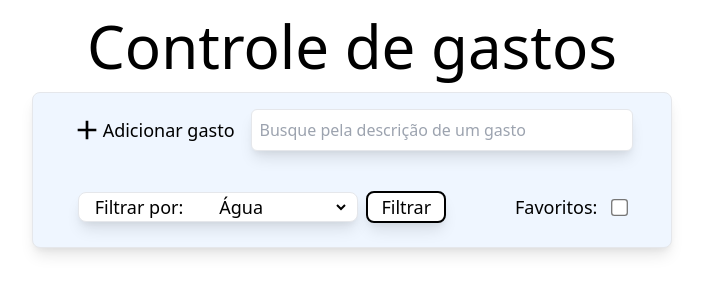
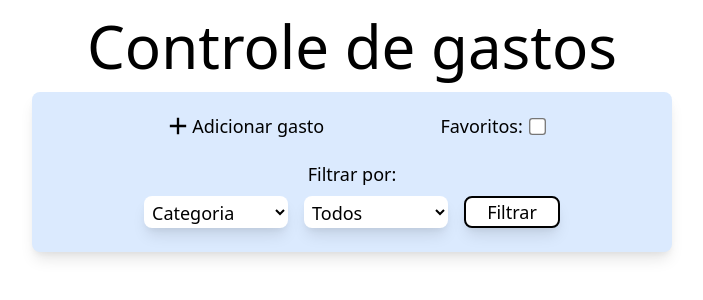
Before and after one commit to PGP27/controle-de-gastos, a React (Create React App) app: page / in a window 1280 px wide. Shown: the top 300 px of the page, without its empty margins (288-991 px from the left). Built offline with nearby package versions, Linux system fonts and the light colour scheme.

Commit message:
Latest update

```diff
--- a/src/components/ExpensesList/ExpensesList.js
+++ b/src/components/ExpensesList/ExpensesList.js
@@ -24,35 +24,41 @@ const ExpensesList = () => {
   if (expenses.length > 0) {
     return (
       <div className="flex justify-center w-full mt-6">
-        <ul className="w-full flex flex-col items-center border border-gray-200">
+        <ul className="w-full flex flex-col items-center shadow-lg border border-gray-200 xl:w-10/12">
           { expenses.map(({ id, category, number, description, creationDate, favorite }, index) => {
             const color = index % 2 === 0 ? 'bg-gray-100' : 'bg-gray-200';
             const favoriteText = favorite === true ? 'Sim' : 'Não';
             return (
-              <li key={ id } className={`w-full grid grid-cols-2 ${ color } sm:grid-cols-3 lg:flex flex-row`}>
-                <div className="flex flex-col w-full p-2 px-6 overflow-auto">
+              <li key={ id } className={`w-full grid grid-cols-2 ${ color } sm:grid-cols-3 lg:flex lg:justify-evenly`}>
+                <div className="flex flex-col w-60 p-2 px-6 xl:flex-row xl:items-center">
                   <span>Categoria:</span>
-                  <p className="overflow-auto">{ category }</p>
+                  <div className="xl:ml-2">
+                    <p>{ category }</p>
+                  </div>
                 </div>
-                <div className="flex flex-col w-full p-2 px-6 overflow-auto">
+                <div className="flex flex-col w-60 p-2 px-6 xl:flex-row xl:items-center">
                   <span>Valor:</span>
-                  <p className="overflow-auto">R$ { number }</p>
+                  <div className="xl:ml-2">
+                    <p className="overflow-auto">R${ number }</p>
+                  </div>
                 </div>
-                <div className="flex flex-col w-full p-2 px-6 overflow-auto">
-                  <span>Descrição:</span>
-                  <p className="overflow-auto">{ description }</p>
+                <div className="flex flex-col w-60 p-2 px-6 xl:flex-row xl:items-center">
+                  <span>Criação:</span>
+                  <div className="xl:ml-2">
+                    <p>{ creationDate }</p>
+                  </div>
                 </div>
-                <div className="flex flex-col w-full p-2 px-6 overflow-auto">
-                  <span>Criação:</span>
-                  <p className="overflow-auto">{ creationDate }</p>
+                <div className="flex flex-col w-60 p-2 px-6 xl:flex-row xl:items-center">
+                  <span>Favorito:</span>
+                  <div className="xl:ml-2">
+                    <p>{ favoriteText }</p>
+                  </div>
                 </div>
-                <div className="flex items-center w-full p-2 px-6">
-                  <span>Favorito:</span>
-                  <p className="ml-2">{ favoriteText }</p>
+                <div className="col-span-2 flex items-center w-60 p-2 px-6">
+                  <Link to={`/expense/${ id }`} className="text-blue-600 hover:underline">
+                    Ver detalhes
+                  </Link>
                 </div>
-                <Link to={`/expense/${ id }`} className="flex items-center w-full p-2 px-6 overflow-auto">
-                  Ver detalhes
-                </Link>
               </li>
             );
           }) }
--- a/src/components/Form/Form.js
+++ b/src/components/Form/Form.js
@@ -76,13 +76,14 @@ const Form = () => {
     const { number, category, description, favorite } = expense;
     const title = id ? 'Editar gasto' : 'Adicionar gasto';
     return (
-      <form className="w-full flex flex-col items-center p-2 shadow-lg rounded-lg border border-gray bg-blue-50 sm:w-4/5 lg:w-1/2">
+      <form className="w-full flex flex-col items-center p-2 shadow-lg rounded-lg border border-gray bg-blue-100 sm:w-4/5 lg:w-1/2">
         <legend className="mt-4 text-2xl">{ title }</legend>
         <div className="w-full flex flex-col items-center">
           <div className="flex flex-col w-4/5 mt-4">
             <span>Categoria:</span>
             <select
-              required name="category"
+              required
+              name="category"
               value={ category }
               onChange={ handleChange }
               className="p-2 outline-none shadow-lg rounded-md bg-white"
--- a/src/components/Header/Header.js
+++ b/src/components/Header/Header.js
@@ -1,50 +1,12 @@
 import React from 'react';
-import { Link } from 'react-router-dom';
-import { expenseCategoryTypes } from '../../utils/index';
-import addIcon from '../../images/add.svg';
+import HeaderOptions from './HeaderOptions';
+import HeaderSelect from './HeaderSelect';
 
 const Header = () => {
   return (
-    <header className="w-full flex flex-col items-center shadow-lg rounded-lg border border-gray bg-blue-50 sm:w-4/5 lg:w-1/2">
-      <div className="w-full flex justify-center mt-4 mb-4">
-        <Link to="/add-expense" className="flex items-center mr-2 rounded-full transition hover:bg-gray-200">
-          <img src={ addIcon } alt="Add icon" className="w-8" />
-          <span className="hidden mr-2 text-lg sm:flex">Adicionar gasto</span>
-        </Link>
-        <input
-          type="text"
-          placeholder="Busque pela descrição de um gasto"
-          className="w-4/5 shadow-lg p-2 rounded-md border border-gray focus:outline-none focus:ring-2 sm:w-3/5"
-          autoCorrect="off"
-          autoComplete="off"
-        />
-      </div>
-      <div className="w-full flex flex-col mt-4 mb-4 text-lg sm:flex-row sm:justify-evenly">
-        <div className="flex flex-col items-center mb-8 sm:flex-row sm:mb-0">
-          <div className="bg-white rounded-lg shadow-lg border border-gray">
-            <span className="px-2 mx-2">Filtrar por:</span>
-              <select className="px-2 mx-2 bg-white outline-none">
-                { expenseCategoryTypes.map((category) => (
-                  <option key={ category }>{ category }</option>
-                )) }
-                <option>Todos</option>
-              </select>
-          </div>
-          <button
-            type="button"
-            className="w-1/2 px-2 m-2 shadow-lg border-2 border-black rounded-lg bg-white transition hover:bg-green-100 sm:w-20"
-          >
-            Filtrar
-          </button>
-        </div>
-        <div className="flex justify-center items-center">
-          <span className="px-2 mx-2">Favoritos:</span>
-          <input
-            type="checkbox"
-            className="p-2"
-          />
-        </div>
-      </div>
+    <header className="w-full p-4 text-lg bg-blue-100 rounded-lg shadow-lg md:w-4/5 lg:w-3/5 xl:w-1/2">
+      <HeaderOptions />
+      <HeaderSelect />
     </header>
   );
 };
--- /dev/null
+++ b/src/components/Header/HeaderOptions.js
@@ -0,0 +1,26 @@
+import React from 'react';
+import { Link } from 'react-router-dom';
+import addIcon from '../../images/addIcon.svg';
+
+const HeaderOptions = () => (
+  <div className="flex flex-col items-center sm:flex-row sm:justify-evenly">
+    <Link to="/add-expense">
+      <div className="flex p-1 rounded-full transition hover:bg-blue-200">
+        <img
+          src={ addIcon }
+          alt="Add icon"
+          className="h-7"
+        />
+        <span className="hidden sm:flex">Adicionar gasto</span>
+      </div>
+    </Link>
+    <div className="flex items-center mt-2 sm:mt-0">
+      <span className="mr-2">Favoritos:</span>
+      <input
+        type="checkbox"
+      />
+    </div>
+  </div>
+);
+
+export default HeaderOptions;
--- /dev/null
+++ b/src/components/Header/HeaderSelect.js
@@ -0,0 +1,37 @@
+import React, { useState } from 'react';
+import SelectOptions from './SelectOptions';
+
+const HeaderSelect = () => {
+  const [currentSelectType, setCurrentSelectType] = useState('Categoria');
+
+  const handleChange = ({ target: { value } }) => {
+    setCurrentSelectType(value);
+  }
+
+  return (
+    <div className="flex flex-col items-center mt-4">
+      <span className="w-40 text-center">Filtrar por:</span>
+      <div className="flex flex-col items-center sm:flex-row sm:justify-center">
+        <select
+          className="w-36 h-8 p-1 bg-white rounded-lg outline-none m-2 shadow-lg"
+          value={ currentSelectType }
+          onChange={ handleChange }
+        >
+          <option>Categoria</option>
+          <option>Valor</option>
+        </select>
+        <SelectOptions
+          selectType={ currentSelectType }
+        />
+        <button
+          type="button"
+          className="w-24 px-2 m-2 shadow-lg border-2 border-black rounded-lg bg-white transition hover:bg-gray-200"
+        >
+          Filtrar
+        </button>
+      </div>
+    </div>
+  );
+};
+
+export default HeaderSelect;
--- /dev/null
+++ b/src/components/Header/SelectOptions.js
@@ -0,0 +1,24 @@
+import React from 'react';
+import { expenseCategoryTypes, costTypes } from '../../utils';
+
+const SelectOptions = ({ selectType }) => {
+  const options = selectType === 'Categoria' ? expenseCategoryTypes : costTypes;
+  const showInput = selectType === 'Categoria' ? 'hidden' : 'block';
+  return (
+    <div className="flex flex-col justify-center sm:flex-row sm:items-center">
+      <select className="w-36 h-8 p-1 m-2 bg-white rounded-lg outline-none shadow-lg">
+        { options.map((option) => (
+          <option key={ option }>{ option }</option>
+        )) }
+      </select>
+      <input
+        type="number"
+        min='1'
+        step='0.01'
+        className={ `w-36 h-8 ${ showInput } m-2 p-1 rounded-lg outline-none` }
+      />
+    </div>
+  );
+};
+
+export default SelectOptions;
--- a/src/globals.css
+++ b/src/globals.css
@@ -47,6 +47,7 @@ table {
   vertical-align:baseline;
   list-style:none;
   max-width: 100%;
+	resize:none;
 }
 
 html, body, #root {
--- a/src/utils/index.js
+++ b/src/utils/index.js
@@ -1,4 +1,5 @@
 export const expenseCategoryTypes = [
+  'Todos',
   'Água',
   'Alimentação',
   'Aluguel',
@@ -12,3 +13,9 @@ export const expenseCategoryTypes = [
   'Transporte',
   'Outros',
 ];
+
+export const costTypes = [
+  'Menor que',
+  'Maior que',
+  'Igual a',
+];
```
Also changed, not shown: src/images/addIcon.svg (renamed from src/images/add.svg).
